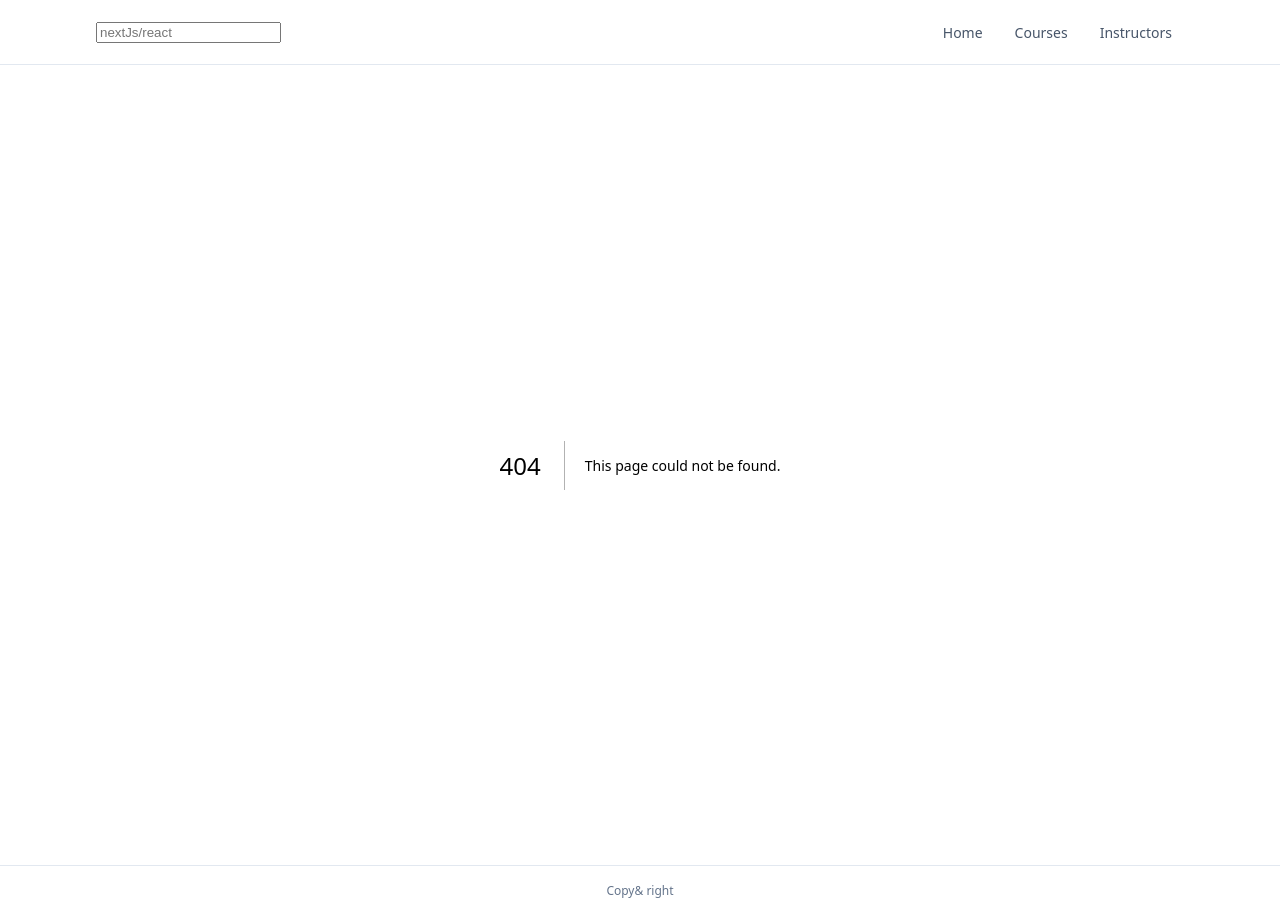
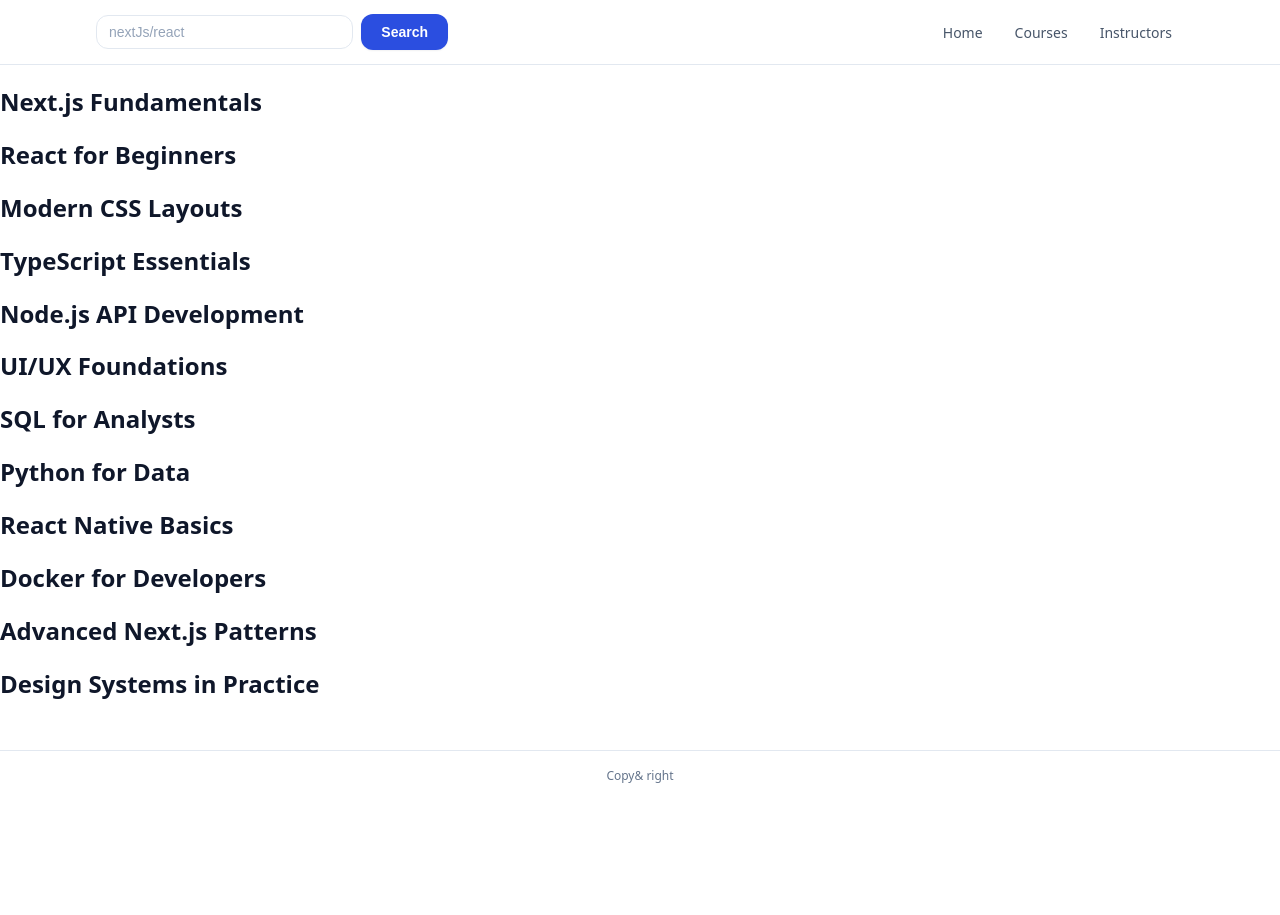
Before and after one commit to Djapedjape123/courses, a Next.js app: page /search in a window 1280 px wide. Before the commit this address had no page. After the commit the page ends 800 px from the top, so only its background shows below. Built offline with nearby package versions, Linux system fonts and the light colour scheme.

Commit message:
gotov projekat mvp

```diff
--- a/app/api/courses/route.ts
+++ b/app/api/courses/route.ts
@@ -1,5 +1,4 @@
 import { getAllCourses } from "@/lib/data";
-import { count } from "console";
 import { NextResponse } from "next/server";
 
 export async function GET(request: Request) {
@@ -12,7 +11,7 @@ export async function GET(request: Request) {
     if(q){
         const needle = q.toLowerCase();
 
-        courses.filter(
+        courses = courses.filter(
             (c) => c.title.toLowerCase().includes(needle)
         );
 
--- a/app/layout.tsx
+++ b/app/layout.tsx
@@ -25,8 +25,8 @@ export default function RootLayout({
           <div className="container site-header-inner">
             <form action="/search" method="get" className="header-search">
 
-            <input type="search" placeholder="nextJs/react" name="q" className="header-search-q" />
-
+            <input type="search" placeholder="nextJs/react" name="q" className="input header-search-input" />
+             <button className="btn btn-primary btn-sm">Search</button>
             </form>
             <nav className="site-nav">
               <a href="/" className="site-nav-link">Home</a>
--- /dev/null
+++ b/app/search/page.tsx
@@ -0,0 +1,47 @@
+import { Course } from "@/lib/data";
+
+import { headers } from "next/headers";
+
+async function fetchCourses(q:string): Promise< {
+    count : number,
+    courses : Course[]
+}  | null> {
+    const headersList = await headers();
+    const host = headersList.get("host") ?? "localhost:3000";
+    const proto = headersList.get("x-forwarded-proto") ?? "http";
+    const url = `${proto}://${host}/api/courses?q=${encodeURIComponent(q)}`
+
+    const res = await fetch(url,{cache:"no-store"});
+
+    if (!res.ok) return null;
+
+    return res.json();
+
+
+}
+
+
+export default async function page({
+    searchParams
+}:{
+    searchParams: Promise<{q?:string}>
+}) {
+    const SP = await searchParams;
+    const row = SP.q;
+
+    const trimed = row ? row : ""
+
+    const data = await fetchCourses(trimed)
+
+    console.log(data)
+
+    const {count,courses} = data
+
+  return (
+    <section>
+        {courses.map((e) =>(
+            <h2 key={e.id}>{e.title}</h2>
+        ))}
+    </section>
+  )
+}
```
